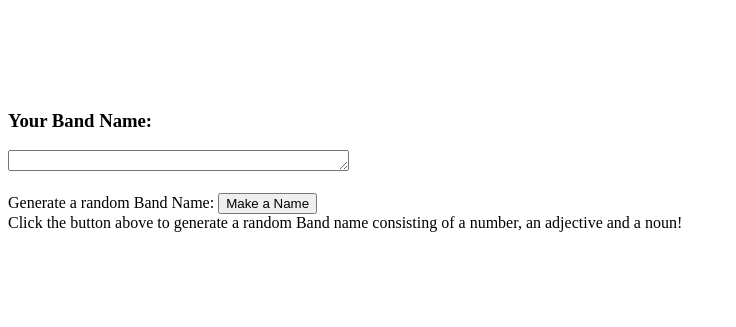
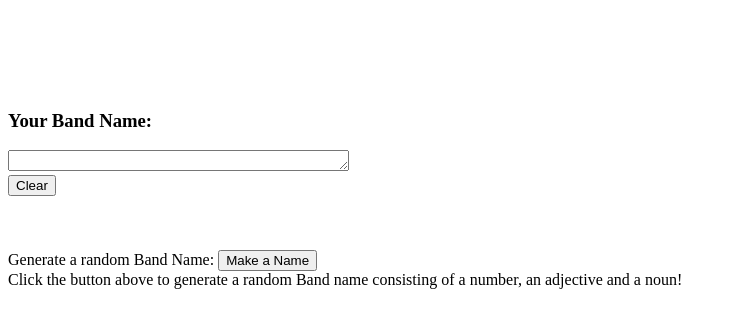
Before and after one commit to chrisjl13/MixedMessages, a plain HTML site: page index.html in a window 1280 px wide. Shown: the part 61-388 px from the top of the page, without its empty margins (0-736 px from the left). Drawn offline with Linux system fonts and the light colour scheme.

Commit message:
comments added regarding js bugs

```diff
--- a/bandNameGenerator.js
+++ b/bandNameGenerator.js
@@ -636,10 +636,10 @@ const generateName = () => {
         bandName += `${numList[randIndex1]} ${adjectivesList[randIndex2]} ${nounList[randIndex3]}`;
     }
     return document.getElementById("nameArea").value = bandName;
-};
+}; // Inputs band name twice in textarea?
 
 const clear = () => {
-    document.getElementById("nameArea").value = "";
+   return document.getElementById("nameArea").value = ""; // Is not working in webpage?
 };
 
 
--- a/index.html
+++ b/index.html
@@ -13,7 +13,9 @@
     <br>
     <br>
     <h3>Your Band Name:</h3>
-    <textarea name="nameArea" id="nameArea" rows="1" cols="40"></textarea>
+    <textarea name="nameArea" id="nameArea" rows="1" cols="40"></textarea><br>
+    <button type="button" id="clear" onclick="clear()"> Clear </button><br>
+    <br>
     <br>
     <br>
     <label>Generate a random Band Name: <button type="button" onclick="generateName()" id="generateName">Make a Name</button></label>
```
